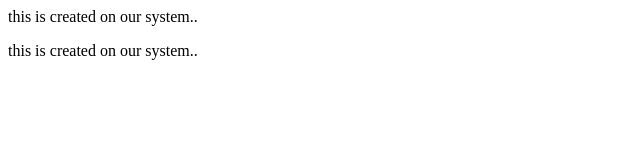
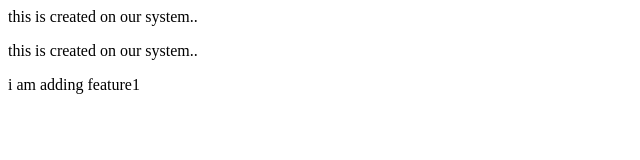
Before and after one commit to Kancharla-Prasad/NewRepo, a plain HTML site: page index.htm in a window 1280 px wide. Shown: the whole page, without its empty margins (0-640 px from the left). Drawn offline with Linux system fonts and the light colour scheme.

Commit message:
Modified index.html

```diff
--- a/index.htm
+++ b/index.htm
@@ -1,2 +1,3 @@
 <p>this is created on our system..</p>
 <p>this is created on our system..</p>
+<p> i am adding feature1</p>
```
